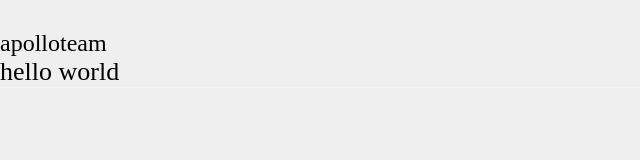
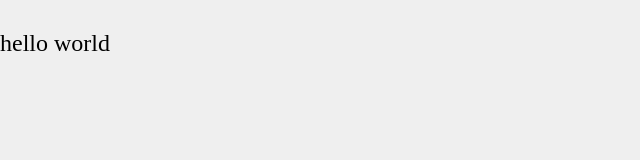
Before and after one commit to Isa-171/ApolloTeam.github.io, a plain HTML site: page index.html in a window 1280 px wide. Shown: the whole page, without its empty margins (0-640 px from the left). Drawn offline with Linux system fonts and the light colour scheme.

Commit message:
Update index.html

```diff
--- a/index.html
+++ b/index.html
@@ -6,9 +6,9 @@
 <link href="default.css" rel="stylesheet" type="text/css" />
 </head>
 <body>
-    <h1>ApolloTeam</h1>
+    <h1>Hello World</h1>
 
-    <h2>Hello World</h2>
+
 
 </body>
 </html>
```
